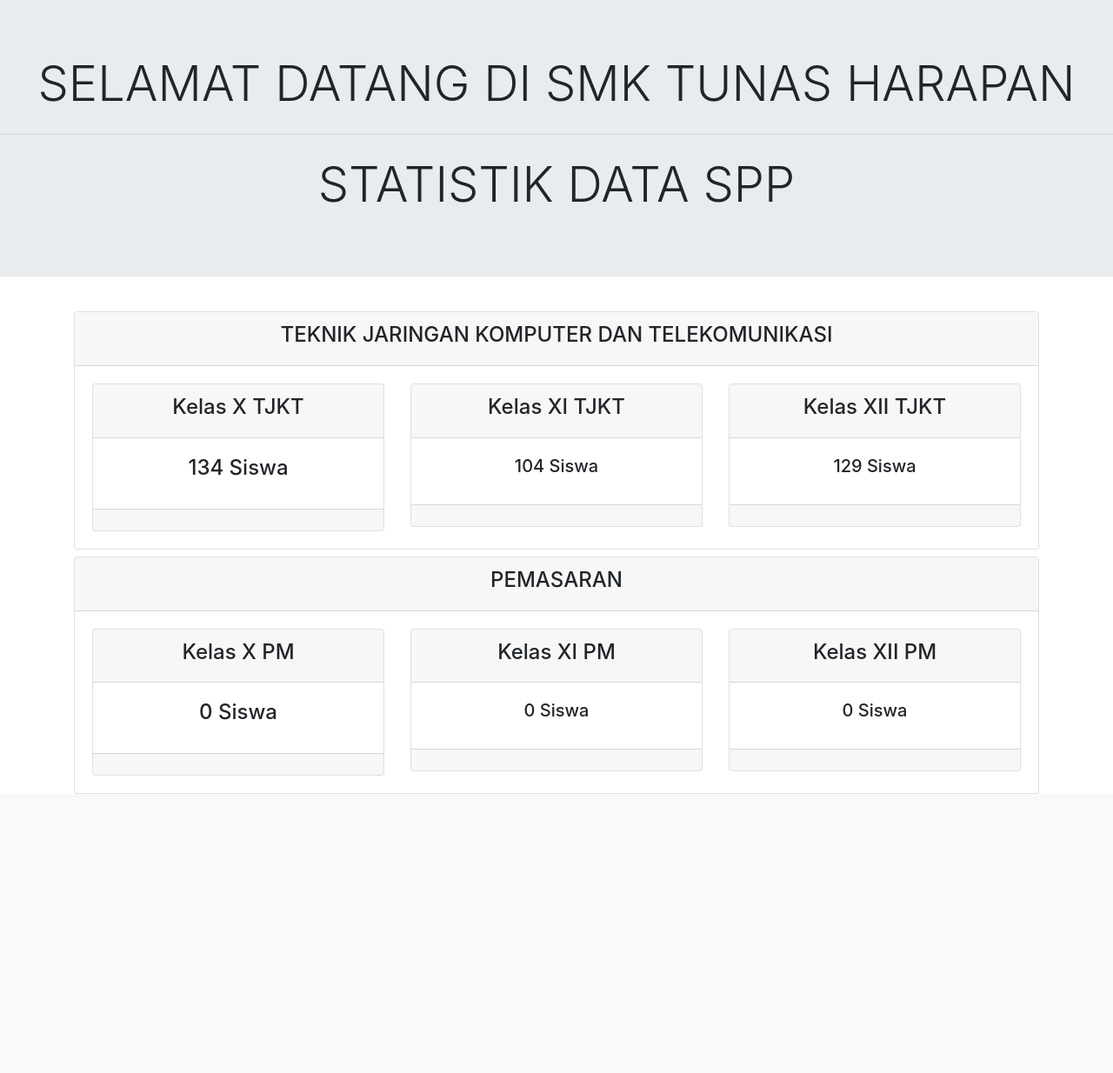
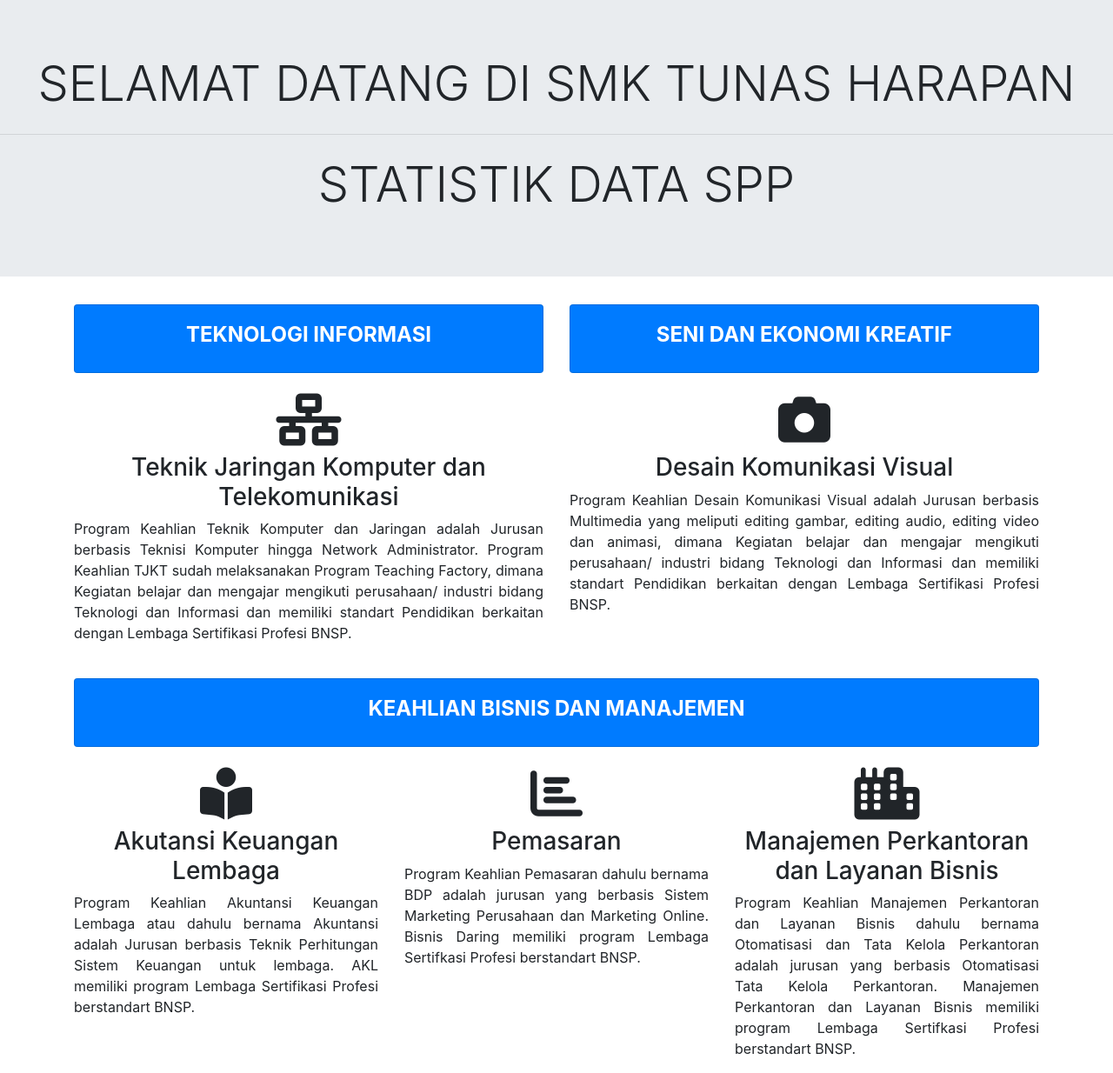
Before and after one commit to webdev14program/crud_spp, a CodeIgniter app: page /crud_spp/ in a window 1280 px wide. Shown: the part 57-1291 px from the top of the page at 87% size. Before the commit the page ends 970 px from the top, so only its background shows below. Run offline with CodeIgniter, Linux system fonts and the light colour scheme; data comes from the database, SQL or seed files in the repository; some libraries are stand-ins or nearby versions.

Commit message:
MVC UPDATE VEW HOME

```diff
--- a/application/models/Model_jurusan.php
+++ b/application/models/Model_jurusan.php
@@ -6,10 +6,10 @@ class Model_jurusan extends CI_Model
 
     public function dataJurusan()
     {
-        $sql = "SELECT a_jurusan.id,a_jurusan.kode,a_jurusan.jurusan FROM `a_siswa`
-INNER JOIN a_jurusan
-ON a_siswa.jurusan=a_jurusan.kode
-GROUP BY a_siswa.jurusan;";
+        $sql = "SELECT a_jurusan.id,a_jurusan.kode,a_jurusan.jurusan,COUNT(*) AS jumlah_kelas FROM `a_jurusan`
+INNER JOIN a_kelas
+ON a_jurusan.kode=a_kelas.kode
+GROUP BY a_jurusan.id;";
         $query = $this->db->query($sql);
         return $query->result_array();
     }
--- a/application/views/tampilan_home.php
+++ b/application/views/tampilan_home.php
@@ -4,7 +4,7 @@
     <h2 class="display-4">STATISTIK DATA SPP</h2>
 </div>
 
-<div class="container">
+<!-- <div class="container">
     <div class="row">
         <div class="col-md mt-2">
             <div class="card">
@@ -115,4 +115,86 @@
             </div>
         </div>
     </div>
+</div> -->
+
+<div class="container">
+    <div class="row mb-4">
+        <div class="col-md">
+            <div class="card bg-primary">
+                <div class="card-body">
+                    <h4 class="text-uppercase text-white font-weight-bold text-center">Teknologi
+                        Informasi</h4>
+                </div>
+            </div>
+        </div>
+        <div class="col-md">
+            <div class="card bg-primary">
+                <div class="card-body">
+                    <h4 class="text-uppercase text-white font-weight-bold text-center">Seni dan Ekonomi Kreatif</h4>
+                </div>
+            </div>
+        </div>
+    </div>
+    <div class="row">
+        <div class="col-md">
+            <div class="media block-6 d-block">
+                <h5 class="text-center"><i class="fas fa-network-wired  fa-3x"></i></h5>
+                <div class="media-body">
+                    <h3 class="heading text-center">Teknik Jaringan Komputer dan Telekomunikasi</h3>
+                    <p class="text-justify">Program Keahlian Teknik Komputer dan Jaringan adalah Jurusan berbasis Teknisi Komputer hingga Network Administrator. Program Keahlian TJKT sudah melaksanakan Program Teaching Factory, dimana Kegiatan belajar dan mengajar mengikuti
+                        perusahaan/ industri bidang Teknologi dan Informasi dan memiliki standart Pendidikan berkaitan dengan Lembaga Sertifikasi Profesi BNSP. </p>
+                </div>
+            </div>
+        </div>
+        <div class="col-md">
+            <div class="media block-6 d-block">
+                <h5 class="text-center"><i class="fas fa-camera fa-3x"></i></h5>
+                <div class="media-body">
+                    <h3 class="heading text-center">Desain Komunikasi Visual</h3>
+                    <p class="text-justify"> Program Keahlian Desain Komunikasi Visual adalah Jurusan berbasis Multimedia yang meliputi editing gambar, editing audio, editing video dan animasi, dimana Kegiatan belajar dan mengajar mengikuti
+                        perusahaan/ industri bidang Teknologi dan Informasi dan memiliki standart Pendidikan berkaitan dengan Lembaga Sertifikasi Profesi BNSP. </p>
+                </div>
+            </div>
+        </div>
+
+    </div>
+    <div class="row mb-4 mt-4">
+        <div class="col">
+            <div class="card bg-primary">
+                <div class="card-body">
+                    <h4 class="text-uppercase text-white font-weight-bold text-center">Keahlian BISNIS DAN MANAJEMEN</h4>
+                </div>
+            </div>
+        </div>
+    </div>
+    <div class="row">
+        <div class="col-md">
+            <div class="media block-6 d-block">
+                <h5 class="text-center"><i class="fas fa-book-reader fa-3x"></i></h5>
+                <div class="media-body">
+                    <h3 class="heading text-center">Akutansi Keuangan Lembaga</h3>
+                    <p class="text-justify">Program Keahlian Akuntansi Keuangan Lembaga atau dahulu bernama Akuntansi adalah Jurusan berbasis Teknik Perhitungan Sistem Keuangan untuk lembaga. AKL memiliki program Lembaga Sertifikasi Profesi berstandart BNSP. </p>
+                </div>
+            </div>
+        </div>
+
+        <div class="col-md">
+            <div class="media block-6 d-block">
+                <h5 class="text-center"><i class="fas fa-chart-bar fa-3x"></i></i></h5>
+                <div class="media-body">
+                    <h3 class="heading text-center">Pemasaran</h3>
+                    <p class="text-justify">Program Keahlian Pemasaran dahulu bernama BDP adalah jurusan yang berbasis Sistem Marketing Perusahaan dan Marketing Online. Bisnis Daring memiliki program Lembaga Sertifkasi Profesi berstandart BNSP. </p>
+                </div>
+            </div>
+        </div>
+        <div class="col-md">
+            <div class="media block-6 d-block">
+                <h5 class="text-center"><i class="fas fa-city fa-3x "></i></h5>
+                <div class="media-body">
+                    <h3 class="heading text-center">Manajemen Perkantoran dan Layanan Bisnis</h3>
+                    <p class="text-justify">Program Keahlian Manajemen Perkantoran dan Layanan Bisnis dahulu bernama Otomatisasi dan Tata Kelola Perkantoran adalah jurusan yang berbasis Otomatisasi Tata Kelola Perkantoran. Manajemen Perkantoran dan Layanan Bisnis memiliki program Lembaga Sertifkasi Profesi berstandart BNSP. </p>
+                </div>
+            </div>
+        </div>
+    </div>
 </div>
--- a/application/views/tampilan_jurusan.php
+++ b/application/views/tampilan_jurusan.php
@@ -26,6 +26,9 @@
                                             <th scope="col">
                                                 <h6 class="font-weight-bold" style="text-transform: uppercase;">Jurusan</h6>
                                             </th>
+                                            <th scope="col">
+                                                <h6 class="font-weight-bold" style="text-transform: uppercase;">Jumlah Kelas</h6>
+                                            </th>
                                         </tr>
                                     </thead>
                                     <tbody>
@@ -46,6 +49,9 @@
                                                 <td>
                                                     <h6 class="text-uppercase"><?php echo $row['jurusan']; ?></h6>
                                                 </td>
+                                                <td>
+                                                    <h6 class="text-uppercase text-center"><?php echo $row['jumlah_kelas']; ?> Kelas</h6>
+                                                </td>
                                         </tr>
                                     <?php } ?>
                                     </tbody>
--- a/application/views/templates/header.php
+++ b/application/views/templates/header.php
@@ -11,6 +11,7 @@
 
     <title>CRUD SPP</title>
     <link rel="icon" href="https://smkth-jakbar.com/assets/images/logo.png">
+    <script src="https://kit.fontawesome.com/e78660954c.js" crossorigin="anonymous"></script>
 </head>
 
 <body>
```
